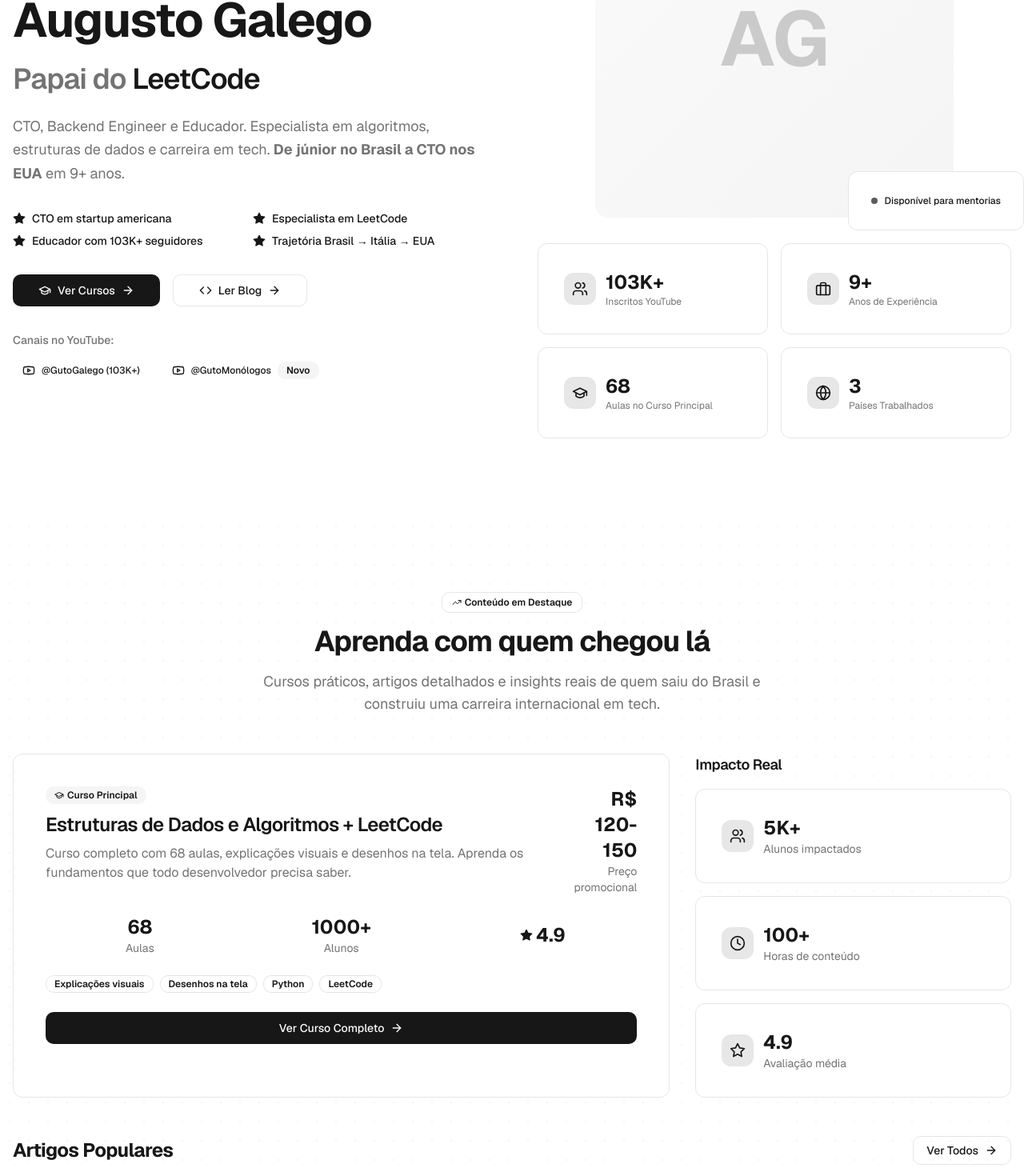
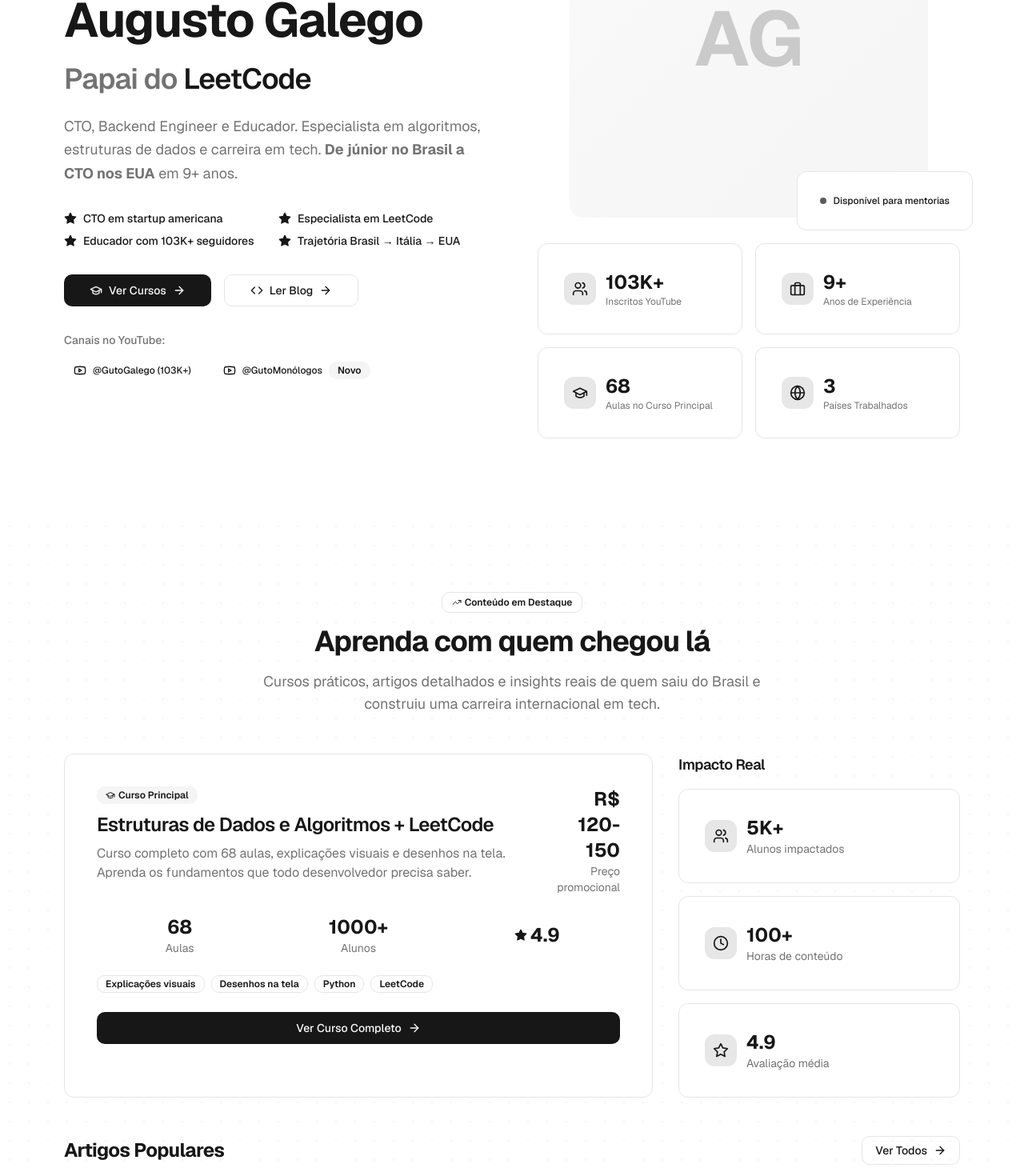
Before and after one commit to gutogalego/augusto-galego, a Next.js app: page / in a window 1280 px wide. Shown: the part 338-1808 px from the top of the page at 80% size. Built offline with nearby package versions, Linux system fonts and the light colour scheme.

Commit message:
refactor: update layout and component structures for improved consistency and organization

```diff
--- a/src/app/(home)/_components/featured-content.tsx
+++ b/src/app/(home)/_components/featured-content.tsx
@@ -71,7 +71,7 @@
 export function FeaturedContent() {
   return (
     <section className="py-16 lg:py-24">
-      <div className="container mx-auto px-4">
+      <div className="max-w-6xl mx-auto px-4">
         {/* Section Header */}
         <div className="text-center space-y-4 mb-12">
           <Badge variant="outline" className="px-3 py-1">
--- a/src/app/(home)/_components/hero-section.tsx
+++ b/src/app/(home)/_components/hero-section.tsx
@@ -33,7 +33,7 @@
 export function HeroSection() {
   return (
     <section className="hero-section">
-      <div className="container mx-auto px-4 py-16 lg:py-24">
+      <div className="max-w-6xl mx-auto px-4 py-16 lg:py-24">
         <div className="grid grid-cols-1 gap-12 lg:grid-cols-2 lg:gap-16 items-center">
           {/* Left Column - Content */}
           <div className="space-y-8">
--- a/src/app/(home)/_components/youtube-channels.tsx
+++ b/src/app/(home)/_components/youtube-channels.tsx
@@ -70,7 +70,7 @@
 export function YouTubeChannels() {
   return (
     <section className="py-16 lg:py-24 bg-muted/30">
-      <div className="container mx-auto px-4">
+      <div className="max-w-6xl mx-auto px-4">
         {/* Section Header */}
         <div className="text-center space-y-4 mb-12">
           <Badge variant="outline" className="px-3 py-1">
--- a/src/app/layout.tsx
+++ b/src/app/layout.tsx
@@ -1,6 +1,4 @@
 import { Footer, Navigation } from '@/components/layout'
-import { CanvasOverlay } from '@/components/ui/canvas-overlay'
-import { DockNavbar } from '@/components/ui/dock-navbar'
 import { PageTransition } from '@/components/ui/page-transition'
 import { GeistMono } from 'geist/font/mono'
 import { GeistSans } from 'geist/font/sans'
@@ -234,14 +232,12 @@
       <body
         className={`${GeistSans.variable} ${GeistMono.variable} font-sans antialiased`}
       >
-        <CanvasOverlay />
-        <div className="flex min-h-screen flex-col relative z-10">
+        <div className="flex min-h-screen flex-col">
           <Navigation />
           <main className="flex-1">
             <PageTransition>{children}</PageTransition>
           </main>
           <Footer />
-          <DockNavbar />
         </div>
       </body>
     </html>
```
